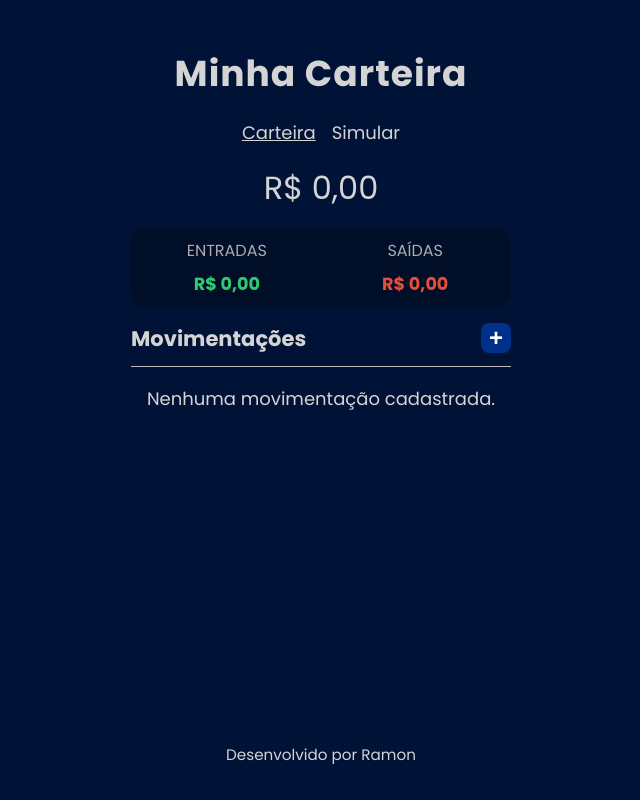
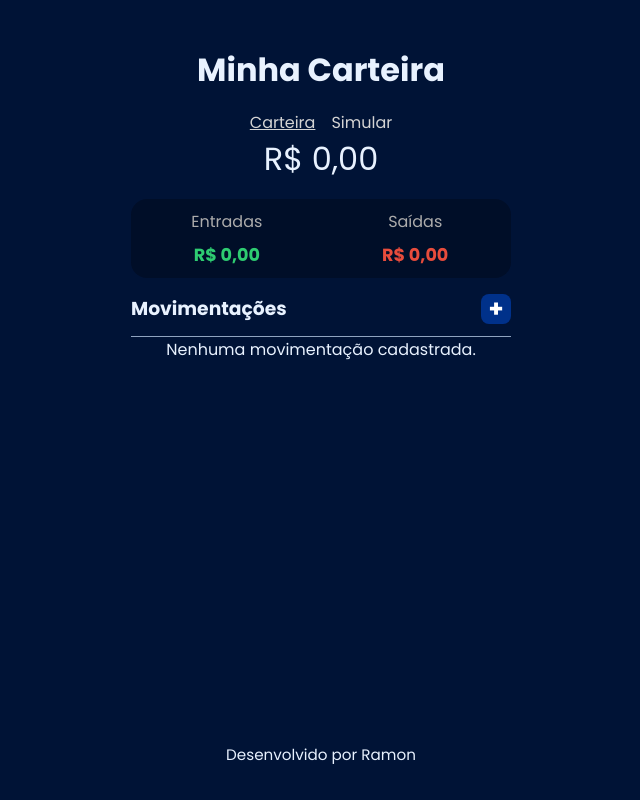
Before and after one commit to Ramon-Erik/expenses-tracker, a Vue app: page / in a window 1280 px wide. Shown: the whole page, without its empty margins (319-959 px from the left). Built offline with nearby package versions, Linux system fonts and the light colour scheme.

Commit message:
feat: variables in styles

```diff
--- a/index.html
+++ b/index.html
@@ -1,11 +1,11 @@
-<!DOCTYPE html>
+<!doctype html>
 <html lang="pt-br">
   <head>
-    <meta charset="UTF-8">
-    <link rel="icon" href="/icons/Arrioch-Blawb-Tiny-Extension-Wallet.16.png">
-    <meta name="viewport" content="width=device-width, initial-scale=1.0">
+    <meta charset="UTF-8" />
+    <link rel="icon" href="/icons/Arrioch-Blawb-Tiny-Extension-Wallet.16.png" />
+    <meta name="viewport" content="width=device-width, initial-scale=1.0" />
     <title>Expenses Tracker</title>
-    <link rel="stylesheet" href="/src/assets/style.css">
+    <link rel="stylesheet" href="/src/assets/style.css" />
   </head>
   <body>
     <div id="app"></div>
--- a/src/assets/style.css
+++ b/src/assets/style.css
@@ -1,26 +1,90 @@
+@import './variables.css';
 @import url('https://fonts.googleapis.com/css2?family=Poppins:ital,wght@0,100;0,200;0,300;0,400;0,500;0,600;0,700;0,800;0,900;1,100;1,200;1,300;1,400;1,500;1,600;1,700;1,800;1,900&display=swap');
 
-:root {
-  --box-shadow: 0 1px 3px rgba(0, 0, 0, 0.12), 0 1px 2px rgba(0, 0, 0, 0.24);
-}
-
-* {
+*,
+*::before,
+*::after {
   box-sizing: border-box;
 }
 
+html {
+  font-family: 'Poppins', sans-serif;
+  font-size: 16px;
+  color: var(--color-text);
+  background: var(--bg-primary);
+}
+
 body {
-  display: flex;
-  flex-direction: column;
-  align-items: center;
-
   min-height: 100vh;
   margin: 0;
   padding: 0.9rem;
+  background: var(--bg-primary);
+  color: var(--color-text);
+}
 
-  background: var(--bg-primary);
-  color: var(--color-primary);
-  font-family: 'Poppins', sans-serif;
-  font-size: 18px;
+body,
+button,
+input,
+textarea,
+select {
+  font: inherit;
+  color: inherit;
+}
+
+button {
+  background: none;
+  border: none;
+  cursor: pointer;
+}
+
+button:disabled,
+input:disabled,
+textarea:disabled,
+select:disabled {
+  opacity: 0.65;
+  cursor: not-allowed;
+}
+
+button:focus-visible,
+input:focus-visible,
+textarea:focus-visible,
+select:focus-visible {
+  outline: 2px solid var(--bg-btn);
+  outline-offset: 2px;
+  box-shadow: 0 0 0 4px var(--focus-ring);
+}
+
+input,
+textarea,
+select {
+  width: 100%;
+  padding: 0.85rem 1rem;
+  border: 1px solid var(--input-border);
+  border-radius: var(--border-radius-sm);
+  background: var(--bg-input);
+  transition:
+    border-color 0.2s ease,
+    box-shadow 0.2s ease,
+    background 0.2s ease;
+}
+
+input::placeholder,
+textarea::placeholder {
+  color: var(--input-placeholder);
+}
+
+input:hover,
+textarea:hover,
+select:hover {
+  border-color: var(--bg-btn);
+}
+
+input:focus,
+textarea:focus,
+select:focus {
+  border-color: var(--bg-btn);
+  box-shadow: 0 0 0 4px var(--focus-ring);
+  outline: none;
 }
 
 #app {
@@ -37,36 +101,29 @@ body {
   max-width: 400px;
 }
 
-h1 {
-  letter-spacing: 1px;
+h1,
+h2,
+h3,
+h4,
+h5,
+h6,
+p,
+ul,
+ol {
   margin: 0;
+  padding: 0;
 }
 
-h3 {
-  padding-bottom: 10px;
-  margin: 40px 0 10px;
+ul {
+  list-style: none;
 }
 
-h4 {
-  margin: 0;
-  text-transform: uppercase;
+a {
+  color: inherit;
+  text-decoration: none;
 }
 
-label {
-  display: inline-block;
-  margin: 10px 0;
+img {
+  max-width: 100%;
+  display: block;
 }
-
-input[type='text'],
-input[type='number'] {
-  display: block;
-  width: 100%;
-  padding: 10px;
-
-  background: var(--bg-input);
-
-  border: 1px solid #dedede;
-  border-radius: 2px;
-
-  font-size: 16px;
-}
--- a/src/assets/variables.css
+++ b/src/assets/variables.css
@@ -2,15 +2,31 @@
   /* Textos */
   --color-primary: #d4d4d4;
   --color-secondary: #acacac;
+  --color-text: #e8f2ff;
+  --color-muted: #8fa3bf;
+  --color-success: #2ecc71;
+  --color-danger: #e74c3c;
+  --color-danger-dark: #c0392b;
 
   /* Backgrounds */
   --bg-primary: #001336;
   --bg-secondary: #000e28;
+  --bg-surface: #07112a;
+  --bg-input: #00153b;
 
-    /* Buttons */
-    --bg-btn: #00318a;
-    --bg-btn-hover: #00256b;
+  /* Buttons */
+  --bg-btn: #00318a;
+  --bg-btn-hover: #00256b;
+  --btn-text: #ffffff;
 
-    /* Forms */
-    --bg-input: #00153b;
+  /* Forms */
+  --input-border: #11305e;
+  --input-placeholder: #7a93bf;
+  --focus-ring: rgba(0, 83, 162, 0.22);
+
+  --overlay: rgba(0, 0, 0, 0.5);
+  --shadow-soft: 0 2px 10px rgba(0, 0, 0, 0.1);
+  --box-shadow: 0 1px 3px rgba(0, 0, 0, 0.12), 0 1px 2px rgba(0, 0, 0, 0.24);
+  --border-radius: 0.5rem;
+  --border-radius-sm: 0.35rem;
 }
--- a/src/main.ts
+++ b/src/main.ts
@@ -4,7 +4,6 @@ import App from './App.vue'
 import Toast from 'vue-toastification'
 import type { PluginOptions } from 'vue-toastification'
 import 'vue-toastification/dist/index.css'
-import '@/assets/variables.css'
 import router from './router'
 import { createPinia } from 'pinia'
 
--- a/src/views/wallet/components/ExAddModal.vue
+++ b/src/views/wallet/components/ExAddModal.vue
@@ -25,6 +25,7 @@
                 class="description-input"
                 v-model="description"
                 placeholder="O que é a movimentação"
+                autocomplete="off"
               />
             </div>
             <button class="btn" :disabled="disabled"><span>Adicionar</span></button>
@@ -104,25 +105,20 @@ const onSubmit = () => {
   position: fixed;
   top: 0;
   left: 0;
-
   display: flex;
   align-items: center;
   justify-content: center;
-
   width: 100%;
   height: 100%;
-
-  background: rgba(0, 0, 0, 0.5);
+  background: var(--overlay);
   z-index: 1000;
 }
 
 .modal {
   width: calc(100% - 60px);
   max-width: 500px;
-
   padding: 1rem;
-
-  box-shadow: 0 2px 10px rgba(0, 0, 0, 0.1);
+  box-shadow: var(--shadow-soft);
   background: var(--bg-secondary);
 
   border-radius: 8px;
@@ -162,7 +158,7 @@ form {
 .amount label::before {
   content: 'R$';
   position: absolute;
-  left: -20%;
+  left: -25%;
   top: 50%;
   display: block;
 
@@ -173,13 +169,12 @@ form {
 
 .bank-input {
   width: 200px;
-
   padding: 16px;
-
-  border: none;
+  border: 1px solid var(--input-border);
   border-radius: 12px;
+  background: var(--bg-input);
+  color: var(--color-text);
   outline: none;
-
   font-family: monospace;
   font-size: 32px;
   font-weight: 600;
@@ -187,7 +182,7 @@ form {
 }
 
 .bank-input:focus {
-  box-shadow: 0 0 0 2px #8257e5;
+  box-shadow: 0 0 0 4px var(--focus-ring);
 }
 
 .bank-input::-webkit-outer-spin-button,
@@ -200,37 +195,35 @@ form {
   width: 100%;
   padding: 12px 16px;
   font-size: 16px;
-  border: 1px solid #e0e0e0;
+  border: 1px solid var(--input-border);
   border-radius: 8px;
   transition: all 0.2s ease;
+  background: var(--bg-input);
+  color: var(--color-text);
   outline: none;
 }
 
 .description-input:focus {
-  border: #8257e5;
-  box-shadow: 0 0 0 3px rgba(130, 87, 229, 0.1);
+  border-color: var(--bg-btn);
+  box-shadow: 0 0 0 4px var(--focus-ring);
 }
 
 .description-input::placeholder {
-  color: #bbb;
+  color: var(--input-placeholder);
   font-size: 14px;
 }
 
 .btn {
   display: block;
   width: 100%;
-
   padding: 10px;
   margin: 10px 0 30px;
-
-  background: #9c88ff;
+  background: var(--bg-btn);
   box-shadow: var(--box-shadow);
   border: 0;
   border-radius: 0.5rem;
-
-  color: #fff;
+  color: var(--btn-text);
   font-size: 16px;
-
   cursor: pointer;
 }
 
--- a/src/views/wallet/components/ExAddTransaction.vue
+++ b/src/views/wallet/components/ExAddTransaction.vue
@@ -2,11 +2,7 @@
   <button class="plus-button" @click="toggleModal">
     <span class="plus-icon">+</span>
   </button>
-  <ExAddModal
-    :is-modal-open="isModalOpen"
-    @close-modal="toggleModal"
-  />
-
+  <ExAddModal :is-modal-open="isModalOpen" @close-modal="toggleModal" />
 </template>
 
 <script setup lang="ts">
@@ -24,18 +20,14 @@ const toggleModal = () => {
   display: flex;
   align-items: center;
   justify-content: center;
-
   width: 30px;
   height: 30px;
-
   border: none;
   border-radius: 0.5rem;
   background: var(--bg-btn);
-
-  color: white;
+  color: var(--btn-text);
   font-size: 24px;
   font-weight: bold;
-
   cursor: pointer;
   transition: all 0.2s ease;
 }
@@ -50,7 +42,7 @@ const toggleModal = () => {
 }
 
 .plus-button:disabled {
-  background: #ccc;
+  background: var(--color-muted);
   cursor: not-allowed;
   opacity: 0.6;
 }
--- a/src/views/wallet/components/ExIncomeExpense.vue
+++ b/src/views/wallet/components/ExIncomeExpense.vue
@@ -72,11 +72,11 @@ const expense = computed(() => {
 }
 
 .money.plus {
-  color: #2ecc71;
+  color: var(--color-success);
 }
 
 .money.minus {
-  color: #e74c3c;
+  color: var(--color-danger);
 }
 
 @media (min-width: 768px) {
--- a/src/views/wallet/components/ExTransactionList.vue
+++ b/src/views/wallet/components/ExTransactionList.vue
@@ -32,14 +32,13 @@ const transactionsList = computed(() => store.transactionsList)
   display: flex;
   justify-content: space-between;
   align-items: center;
+  padding-bottom: 0.8rem;
+  border-bottom: 1px solid var(--color-muted);
+}
 
-  padding-bottom: 0.8rem;
-  border-bottom: 1px solid #bbb;
-
-  h3 {
-    margin: 0;
-    padding: 0;
-  }
+.title h3 {
+  margin: 0;
+  padding: 0;
 }
 
 .warning {
@@ -48,11 +47,9 @@ const transactionsList = computed(() => store.transactionsList)
 
 .list {
   max-height: 85vh;
-  overflow-y: scroll;
-
+  overflow-y: auto;
   padding: 0 0 1rem 0;
   margin-bottom: 40px;
-
   list-style-type: none;
 }
 
@@ -60,36 +57,30 @@ const transactionsList = computed(() => store.transactionsList)
   position: relative;
   padding: 10px;
   margin: 10px 0;
-
   display: flex;
   justify-content: space-between;
-
   background: var(--bg-secondary);
   box-shadow: var(--box-shadow);
 }
 
 .list li.plus {
-  border-right: 5px solid #2ecc71;
+  border-right: 5px solid var(--color-success);
 }
 
 .list li.minus {
-  border-right: 5px solid #c0392b;
+  border-right: 5px solid var(--color-danger-dark);
 }
 
 .delete-btn {
   position: absolute;
   bottom: -76%;
   right: -1rem;
-
   opacity: 0;
-
   padding: 2px 5px;
   cursor: pointer;
-
-  background: #e74c3c;
+  background: var(--color-danger);
   border: 0;
-  color: #fff;
-
+  color: var(--btn-text);
   font-size: 20px;
   line-height: 20px;
   transform: translate(-100%, -50%);
```
